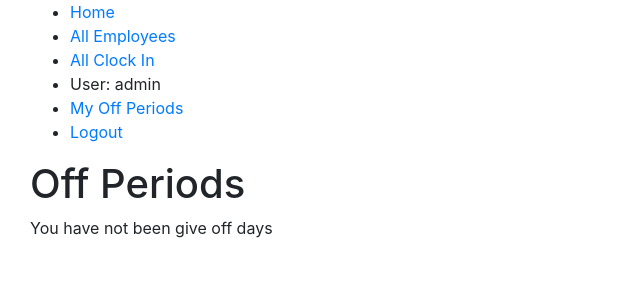
After one commit to mlsniperpro/employee_tracking_new, a Django app: page /employee_manager/offperiods/ in a window 1280 px wide. The commit adds this page. Shown: the top 300 px of the page, without its empty margins (0-640 px from the left). Run offline with Django 3.2, Linux system fonts and the light colour scheme; a user stored in the database is signed in; data comes from the database, SQL or seed files in the repository; both versions use the stored data as it was after the commit.

Commit message:
Finish Up

```diff
--- a/employee_management/employee_management/settings.py
+++ b/employee_management/employee_management/settings.py
@@ -121,4 +121,4 @@ USE_TZ = True
 
 STATIC_URL = '/static/'
 DEFAULT_AUTO_FIELD = 'django.db.models.BigAutoField'
-LOGIN_REDIRECT_URL='/'
+LOGIN_REDIRECT_URL='/employee_manager'
--- a/employee_management/employee_manager/models.py
+++ b/employee_management/employee_manager/models.py
@@ -72,6 +72,7 @@ class EmployeeInstance(models.Model):
 
     class Meta:
         ordering = ['start_date','end_date']
+        permissions = (("can_end_off","Set the employee as returned from off period"),)
     def get_absolute_url(self):
         return reverse("time_off", args=[str(self.id)])
     def off_overdue(self):
--- a/employee_management/employee_manager/templates/base_generic.html
+++ b/employee_management/employee_manager/templates/base_generic.html
@@ -23,6 +23,7 @@
             <li><a href="">All Clock In</a></li>
             {% if user.is_authenticated %}
               <li>User: {{ user.get_username}}</li>
+              <li><a href="{% url 'my-off-periods' %}">My Off Periods</a></li>
               <li><a href="{% url 'logout'%}next={{request.path}}">Logout</a></li>
             {% else %}
               <li> <a href="{% url 'login' %}?next={{request.path}}">Login</a></li>
--- /dev/null
+++ b/employee_management/employee_manager/templates/employee_manager/employee_instances_of_off_given.html
@@ -0,0 +1,19 @@
+{% extends "base_generic.html" %}
+
+{% block content %}
+    <h1>Off Periods</h1>
+
+    {% if employeeinstance_list %}
+    <ul>
+
+      {% for employeeinst in employeeinstance_list %}
+      <li class="{% if employeeinst.off_overdue %}text-danger{% endif %}">
+        <a href="{% url 'employee-detail' employeeinst.employee.pk %}">{{employeeinst.employee.first_name}}, {{employeeinst.employee.last_name}}</a> ({{ employeeinst.end_date }})
+      </li>
+      {% endfor %}
+    </ul>
+
+    {% else %}
+      <p>You have not been give off days</p>
+    {% endif %}
+{% endblock %}
--- a/employee_management/employee_manager/urls.py
+++ b/employee_management/employee_manager/urls.py
@@ -7,4 +7,5 @@ urlpatterns = [
      path('', views.index, name='index'),
      path('employees/', views.EmployeeListView.as_view(),name='employees'),
      path('employee/<int:pk>',views.EmployeeDetailView.as_view(),name='employee-detail'),
+     path('offperiods/',views.OffPeriodEmployeesByUserListView.as_view(),name='my-off-periods'),
 ]
--- a/employee_management/employee_manager/views.py
+++ b/employee_management/employee_manager/views.py
@@ -1,6 +1,7 @@
 from django.shortcuts import render
 from .models import Employee, EmployeeInstance, ClockIn, ClockOut
 from django.views import generic
+from django.contrib.auth.mixins import LoginRequiredMixin
 
 #Create your views here
 def index(request):
@@ -35,3 +36,11 @@ class EmployeeListView(generic.ListView):
     paginate_by = 10
 class EmployeeDetailView(generic.DetailView):
     model = Employee
+class OffPeriodEmployeesByUserListView(LoginRequiredMixin, generic.ListView):
+    """Generic class-based listing off periods to current employees"""
+    model = EmployeeInstance
+    template_name = 'employee_manager/employee_instances_of_off_given.html'
+    paginate_by = 10
+
+    def get_queryset(self):
+        return EmployeeInstance.objects.filter(given_off=self.request.user).filter(status__exact='b').order_by('end_date')
```
Also changed, not shown: employee_management/db.sqlite3, employee_management/employee_manager/migrations/0008_alter_employeeinstance_options.py (added).
